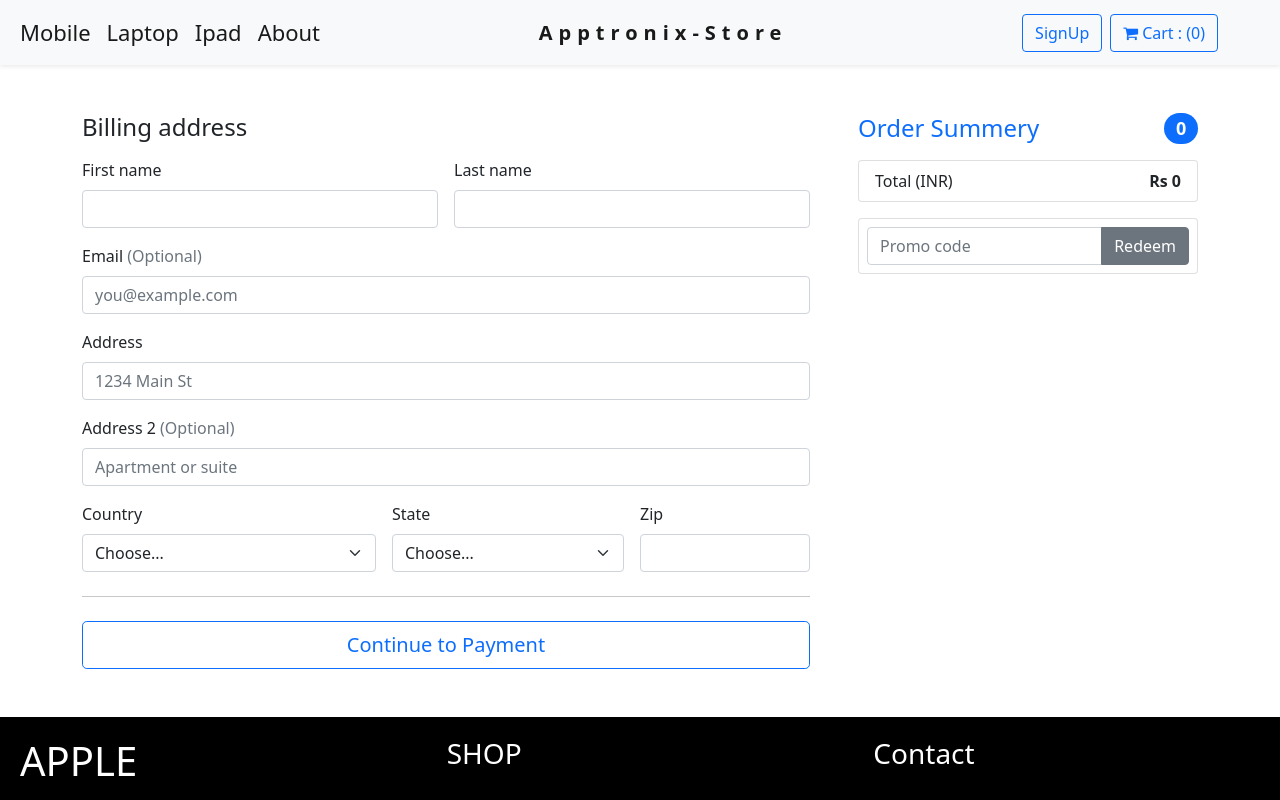
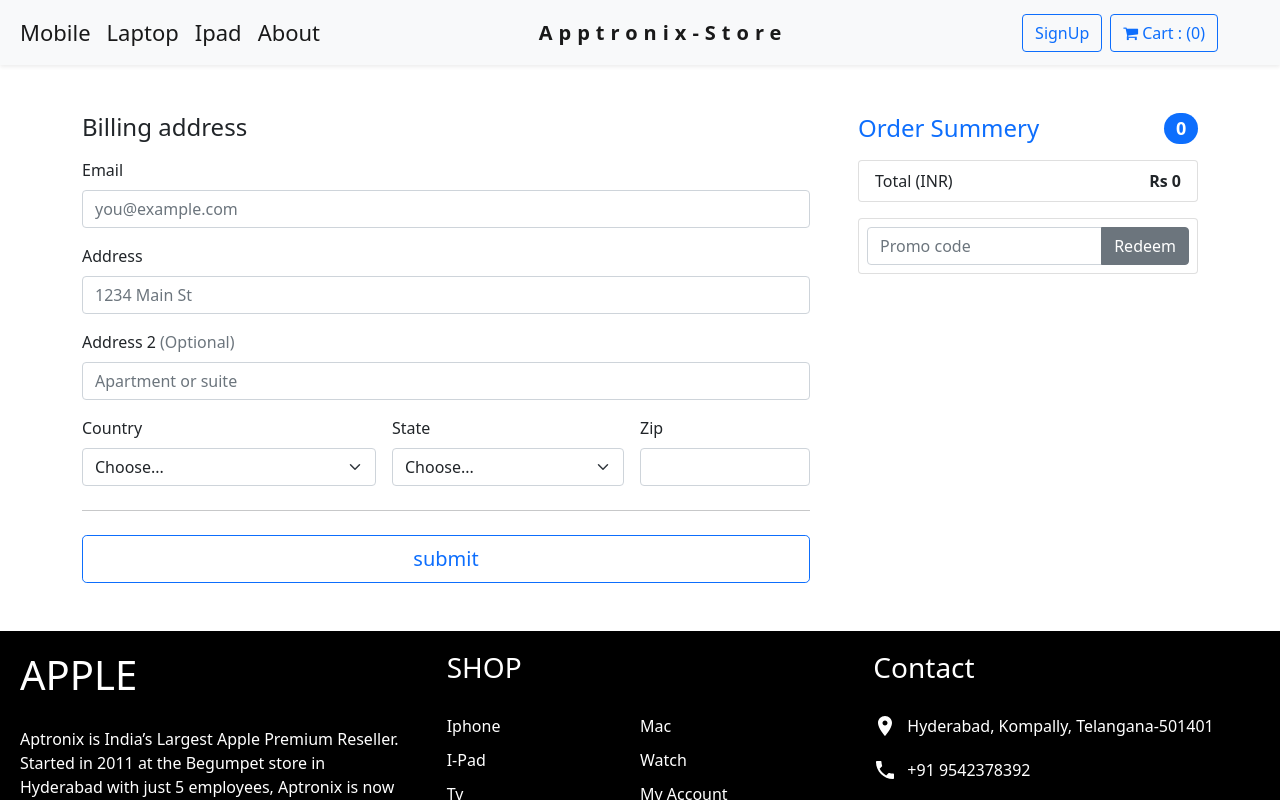
Before and after one commit to Manish001234/App-Tronix, a React (Create React App) app in the folder mobile/: page /checkout in a window 1280 px wide. Shown: the top 800 px of the page. Built offline with nearby package versions, Linux system fonts and the light colour scheme.

Commit message:
css updated

```diff
--- a/mobile/src/buttons/Login.jsx
+++ b/mobile/src/buttons/Login.jsx
@@ -33,7 +33,7 @@ const Login = ({setLog}) => {
         localStorage.setItem("app", JSON.stringify(data));
         setLog(true)
         alert("Successfully Loged-In")
-        navigate("/")
+        navigate("/mobiles")
       })
     }
     else{
@@ -46,9 +46,9 @@ const Login = ({setLog}) => {
     <div style={{margin:"auto",textAlign:"center"}}>
       <br />
       <h1>Login</h1>
-      <TextField name="email" onChange={handleChange} style={{width:"30%",margin:"25px 0"}} id="demo-helper-text-misaligned-no-helper" label="Email" />
+      <TextField name="email" onChange={handleChange} style={{width:"30%",margin:"25px 0"}} id="demo-helper-text-misaligned-no-helper" label="Email" placeholder='Enter Email' />
       <br />
-      <TextField name="password" onChange={handleChange} type="password"  style={{width:"30%"}} id="demo-helper-text-misaligned-no-helper" label="Password" />
+      <TextField name="password" onChange={handleChange} type="password"  style={{width:"30%"}} id="demo-helper-text-misaligned-no-helper" label="Password" placeholder='Enter Password' />
       <br />
       {state ? <p style={{color:"red"}}>{hidden}</p> : null}
       <br />
--- a/mobile/src/buttons/SignUp.jsx
+++ b/mobile/src/buttons/SignUp.jsx
@@ -40,11 +40,11 @@ const SignUp = () => {
     <div style={{margin:"auto",textAlign:"center"}}>
       <br />
       <h1>SignUp</h1>
-      <TextField name="name" onChange={handleChange} style={{width:"30%",margin:"25px 0"}} id="demo-helper-text-misaligned-no-helper" label="Name" />
+      <TextField name="name" onChange={handleChange} style={{width:"30%",margin:"25px 0"}} id="demo-helper-text-misaligned-no-helper" label="Name" placeholder='Enter Full Name' />
       <br />
-      <TextField name="email" type="email" onChange={handleChange} style={{width:"30%",marginBottom:"25px"}} id="demo-helper-text-misaligned-no-helper" label="Email" />
+      <TextField name="email" type="email" onChange={handleChange} style={{width:"30%",marginBottom:"25px"}} id="demo-helper-text-misaligned-no-helper" label="Email" placeholder='Enter Email' />
       <br />
-      <TextField name="password" onChange={handleChange} type="password"  style={{width:"30%"}} id="demo-helper-text-misaligned-no-helper" label="Password" />
+      <TextField name="password" onChange={handleChange} type="password"  style={{width:"30%"}} id="demo-helper-text-misaligned-no-helper" label="Password" placeholder='Enter Password' />
       <br />
       <br />
       {state ? <p style={{color:"red"}}>please fill all the details</p> : null}
--- a/mobile/src/components/Checkout.jsx
+++ b/mobile/src/components/Checkout.jsx
@@ -1,9 +1,35 @@
 import React from "react";
 import { useSelector } from "react-redux";
-import { Link } from "react-router-dom";
+import { Link, useNavigate } from "react-router-dom";
 
 
 const Checkout = () => {
+
+  const navigate = useNavigate()
+
+//   const [ formData , setFormData] = React.useState({
+//     firstName : "",
+//     lastName : "",
+//     address :"",
+//     country : "",
+//     state:""
+// })
+
+// const HandleChange = (e) => {
+
+//   const {id,value} = e.target;
+//   setFormData({...formData , [id] : value})
+// }
+const handleSubmit=(e)=>{
+  e.preventDefault();
+      navigate("/Payment")
+  // console.log("hello",formData)
+//   if(formData.firstName !== "" && formData.lastName !== ""  && formData.address !== ""  ){
+//     navigate("/Payment")
+// }
+}
+
+
     const state = useSelector((store)=>store.item)
     var total = 0;
     const itemList=(item)=>{
@@ -35,7 +61,7 @@ const Checkout = () => {
               </li>
             </ul>
 
-            <form className="card p-2">
+            <form className="card p-2" onSubmit={handleSubmit}>
               <div className="input-group">
                 <input
                   type="text"
@@ -50,9 +76,9 @@ const Checkout = () => {
           </div>
           <div className="col-md-7 col-lg-8">
             <h4 className="mb-3 ">Billing address</h4>
-            <form className="needs-validation" novalidate="">
+            <form className="needs-validation" onSubmit={handleSubmit} >
               <div className="row g-3">
-                <div className="col-sm-6">
+                {/* <div className="col-sm-6">
                   <label htmlFor="firstName" className="form-label">
                     First name
                   </label>
@@ -62,14 +88,15 @@ const Checkout = () => {
                     id="firstName"
                     placeholder=""
                     value=""
-                    required
+                    // required
+
                   />
                   <div className="invalid-feedback">
                     Valid first name is required.
                   </div>
-                </div>
+                </div> */}
 
-                <div className="col-sm-6">
+                {/* <div className="col-sm-6">
                   <label htmlFor="lastName" className="form-label">
                     Last name
                   </label>
@@ -79,18 +106,19 @@ const Checkout = () => {
                     id="lastName"
                     placeholder=""
                     value=""
-                    required
+                    // required
+                    // onChange={HandleChange}
                   />
                   <div className="invalid-feedback">
                     Valid last name is required.
                   </div>
-                </div>
+                </div> */}
 
 
 
                 <div className="col-12">
                   <label htmlFor="email" className="form-label">
-                    Email <span className="text-muted">(Optional)</span>
+                    Email <span className="text-muted"></span>
                   </label>
                   <input
                     type="email"
@@ -113,6 +141,7 @@ const Checkout = () => {
                     className="form-control"
                     id="address"
                     required  placeholder="1234 Main St"
+                    // onChange={HandleChange}
 
                   />
                   <div className="invalid-feedback">
@@ -128,7 +157,7 @@ const Checkout = () => {
                     type="text"
                     className="form-control"
                     id="address2"
-                    placeholder="Apartment or suite" required
+                    placeholder="Apartment or suite"
                   />
                 </div>
 
@@ -136,7 +165,7 @@ const Checkout = () => {
                   <label htmlFor="country" className="form-label">
                     Country
                   </label>
-                  <select className="form-select" id="country" required>
+                  <select className="form-select" id="country"  required>
                     <option value="">Choose...</option>
                     <option> India </option>
                   </select>
@@ -149,7 +178,7 @@ const Checkout = () => {
                   <label htmlFor="state" className="form-label">
                     State
                   </label>
-                  <select className="form-select" id="state" required>
+                  <select className="form-select" id="state"  required>
                     <option value="">Choose...</option>
                     <option>Hyderabad</option>
                   </select>
@@ -173,11 +202,12 @@ const Checkout = () => {
                 </div>
               </div>
               <hr className="my-4" />
-               <Link to={"/Payment"}>
+               {/* <Link to={"/Payment"}>
                <button className="w-100 btn btn-outline-primary btn-lg" type="submit">
                 Continue to Payment
               </button>
-               </Link>
+               </Link> */}
+               <input  className="w-100 btn btn-outline-primary btn-lg" type="submit" value="submit" onSubmit={handleSubmit} />
 
             </form>
           </div>
--- a/mobile/src/components/Payment.jsx
+++ b/mobile/src/components/Payment.jsx
@@ -59,21 +59,29 @@ return (
     <TextField className="inputIs" onChange={HandleChange}
       id="name"
       label="Name"
+      type="text"
+      placeholder="Full Name"
     />
 
    <TextField className="inputIs" onChange={HandleChange}
       id="cardNo"
       label="Card Number"
+      type="number"
+      placeholder="1234 5678 9123 4566"
     />
 
     <TextField className="inputIs" onChange={HandleChange}
       id="expiry"
       label="Expiry Date"
+
+      placeholder="MM/YYYY"
     />
 
     <TextField className="inputIs" onChange={HandleChange}
       id="cvv"
-      label="CVV"
+      label="CVV/CVC"
+      type="password"
+      placeholder="***"
     />
 
    {/* ---------------------- Button --------------------------------------- */}
--- a/mobile/src/redux/reducers/addItem.js
+++ b/mobile/src/redux/reducers/addItem.js
@@ -31,7 +31,7 @@ const initialState={
 
           case LOGIN:
             return {
-                ...store,
+                ...state,
                 user: action.payload,
                 isLoggedIn: true
             }
```
Also changed, not shown: mobile/src/redux/actions/index.js (indentation only).
